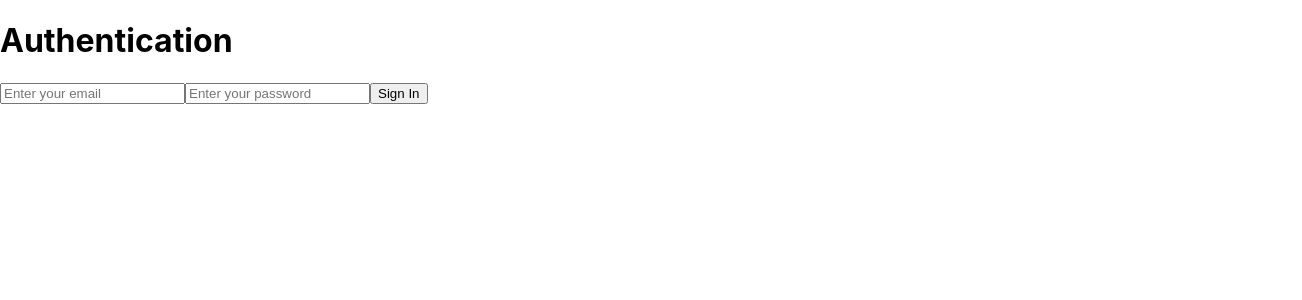
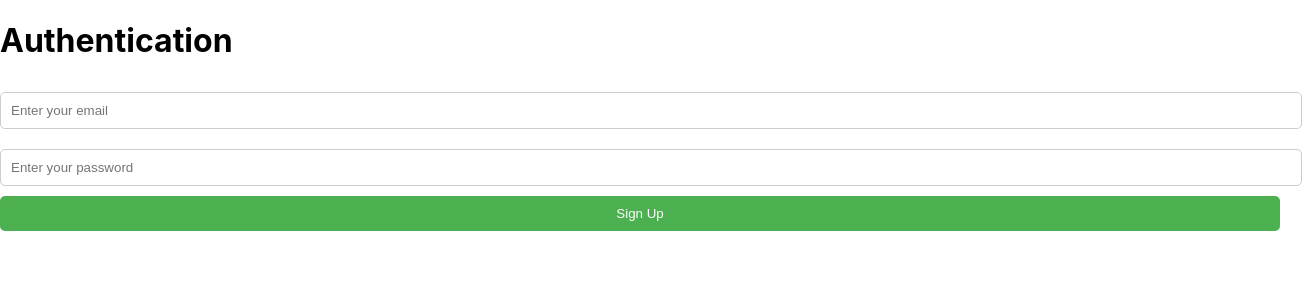
Before and after one commit to Hasindu071/ChatApp-using-React-Firebase-cloud, a React (Create React App) app: page / in a window 1280 px wide. Shown: the top 300 px of the page, 1302 px wide, since content can reach past the window. Built offline with nearby package versions, Linux system fonts and the light colour scheme; no server answers.

Commit message:
css file added to sign up

```diff
--- a/src/App.js
+++ b/src/App.js
@@ -2,9 +2,8 @@
 import React, { useState, useEffect } from "react";
 import { auth } from "./components/firebase/firebase";
 import { onAuthStateChanged } from "firebase/auth";
-import SignInForm from "./components/Auth/signInForm";
 import SignOutButton from "./components/Auth/SignOutButton";
-
+import SignUpForm from "./components/Auth/signUpForm";
 
 const App = () => {
   const [user, setUser] = useState(null);
@@ -30,7 +29,7 @@ const App = () => {
         <div>
         {/* if the user is not authenticated */}
           <h1>Authentication</h1>
-          <SignInForm />
+          <SignUpForm />
         </div>
       )}
     </div>
--- a/src/components/Auth/signUpForm.js
+++ b/src/components/Auth/signUpForm.js
@@ -1,6 +1,7 @@
 // /components/Auth/SignUpForm.js
 import React, { useState } from "react";
 import { signUp } from "../../functions/authFunctions";
+import "../../styles/signUpForm.css";
 
 const SignUpForm = () => {
   const [email, setEmail] = useState("");
--- /dev/null
+++ b/src/styles/signUpForm.css
@@ -0,0 +1,37 @@
+/* /components/Auth/SignUpForm.css */
+
+.form-container {
+    max-width: 400px;
+    margin: 50px auto;
+    padding: 20px;
+    border: 1px solid #ccc;
+    border-radius: 10px;
+    background-color: #f9f9f9;
+  }
+
+  form input {
+    width: 100%;
+    padding: 10px;
+    margin: 10px 0;
+    border: 1px solid #ccc;
+    border-radius: 5px;
+  }
+
+  form button {
+    width: 100%;
+    padding: 10px;
+    background-color: #4CAF50;
+    color: white;
+    border: none;
+    border-radius: 5px;
+    cursor: pointer;
+  }
+
+  form button:hover {
+    background-color: #45a049;
+  }
+
+  h2 {
+    text-align: center;
+    color: #333;
+  }
```
